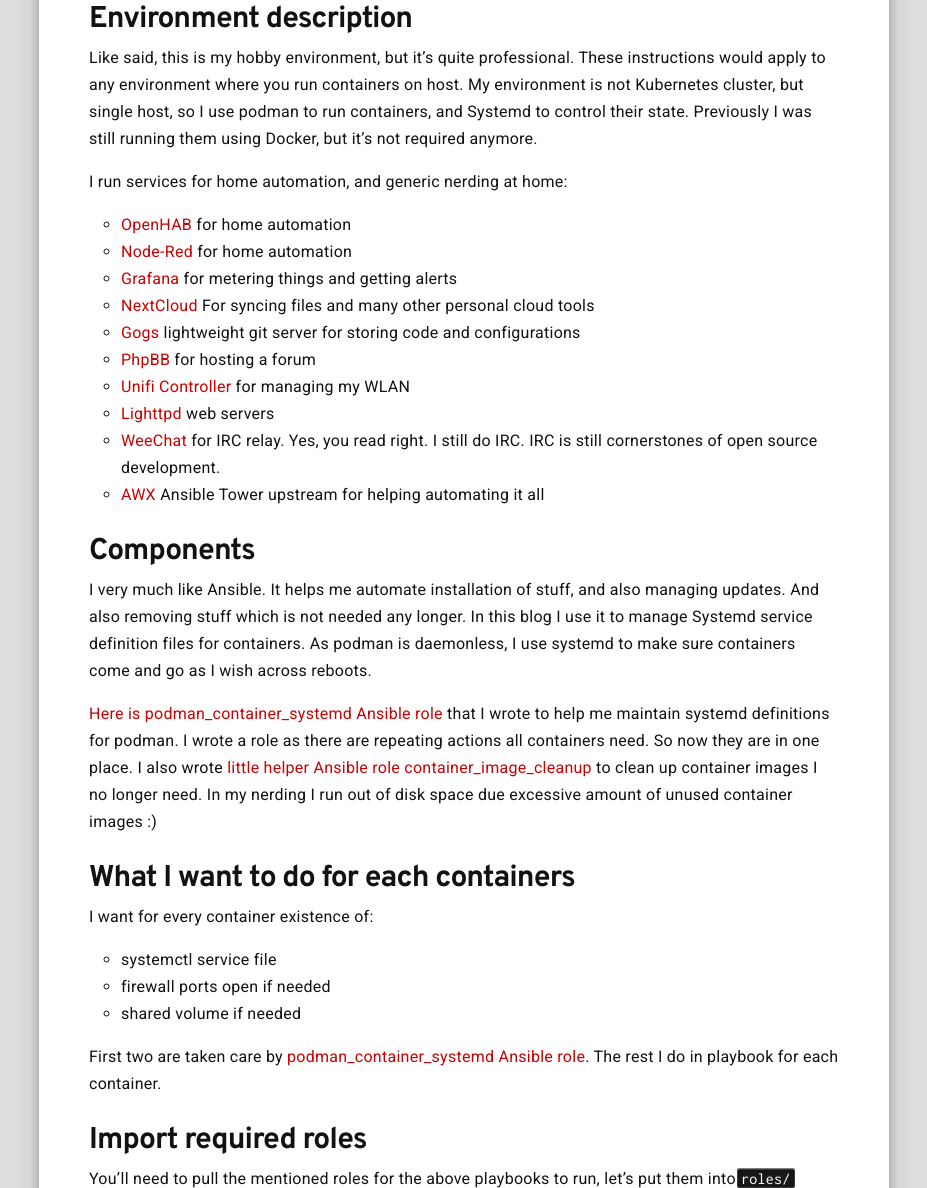
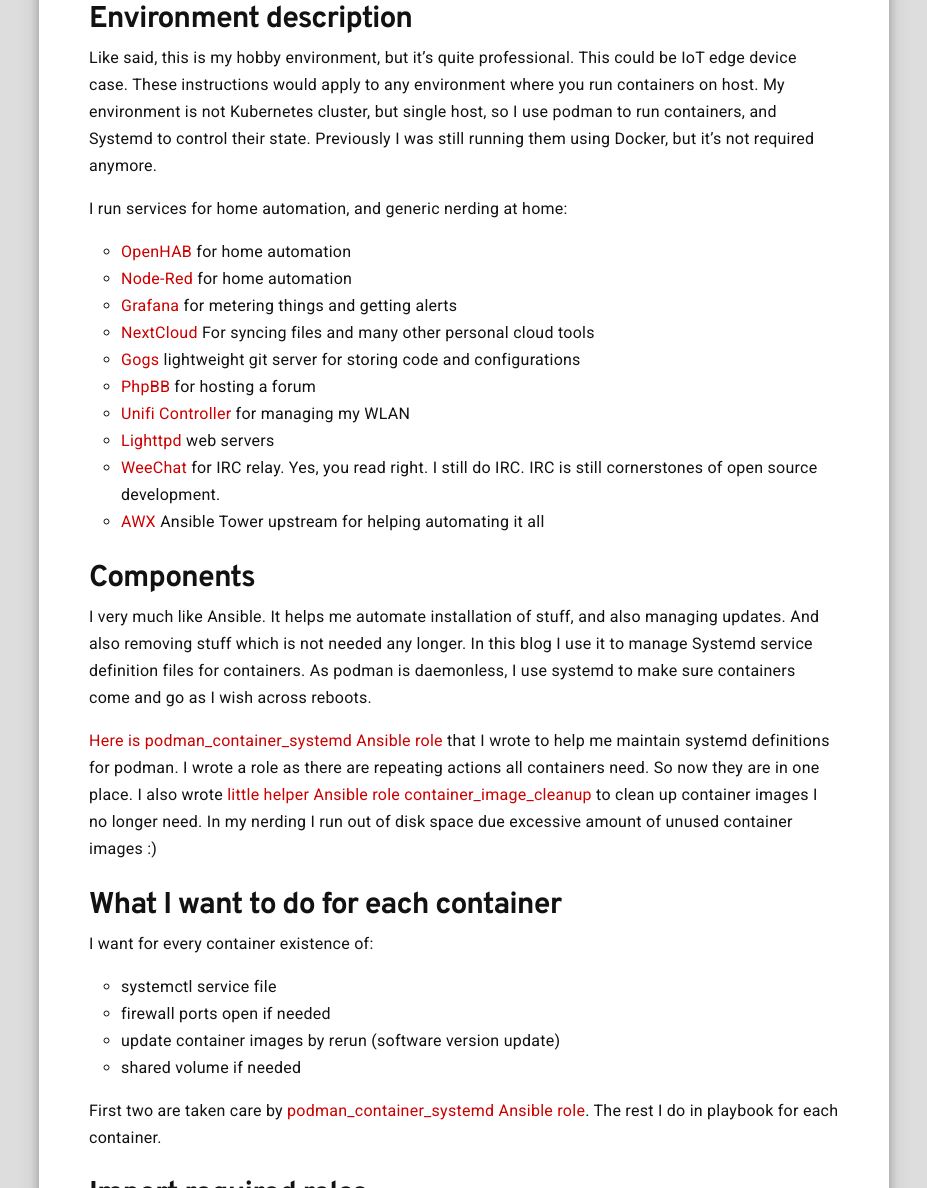
Before and after one commit to RedHatNordicsSA/RedHatNordicsSA.github.io, a Jekyll site: the page built from _posts/2019-03-13-ansible-podman-containers-1.markdown, in a window 1280 px wide and 1400 px high, scrolled down 560 px, cut to the strip 212-1400 px from the top of the window. Shown: the whole strip, without its empty margins (176-1103 px from the left). Built offline with Jekyll 4.4.1, drawn with Linux system fonts in a browser that asks for light colours.

Commit message:
minor edit, mention iot and updates.

```diff
--- a/_posts/2019-03-13-ansible-podman-containers-1.markdown
+++ b/_posts/2019-03-13-ansible-podman-containers-1.markdown
@@ -23,11 +23,11 @@
 
 # Environment description
 
-Like said, this is my hobby environment, but it's quite professional. These
-instructions would apply to any environment where you run containers on host. My
-environment is not Kubernetes cluster, but single host, so I use podman to run
-containers, and Systemd to control their state. Previously I was still running
-them using Docker, but it's not required anymore.
+Like said, this is my hobby environment, but it's quite professional. This could
+be IoT edge device case. These instructions would apply to any environment where
+you run containers on host. My environment is not Kubernetes cluster, but single
+host, so I use podman to run containers, and Systemd to control their state.
+Previously I was still running them using Docker, but it's not required anymore.
 
 I run services for home automation, and generic nerding at home:
 * [OpenHAB](https://www.openhab.org/) for home automation
@@ -62,12 +62,14 @@
 to clean up container images I no longer need. In my nerding I run out of disk
 space due excessive amount of unused container images :)
 
-# What I want to do for each containers
+# What I want to do for each container
 
 I want for every container existence of:
 * systemctl service file
 * firewall ports open if needed
+* update container images by rerun (software version update)
 * shared volume if needed
+
 
 First two are taken care by [podman_container_systemd Ansible
 role](https://galaxy.ansible.com/ikke_t/podman_container_systemd). The rest I
```
